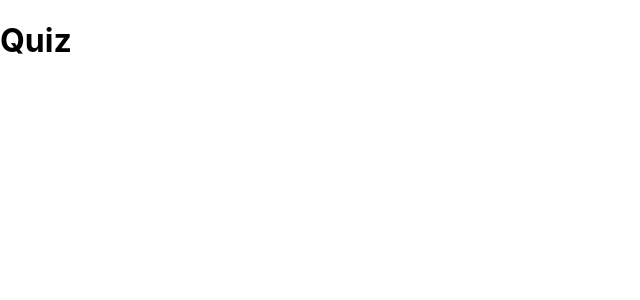
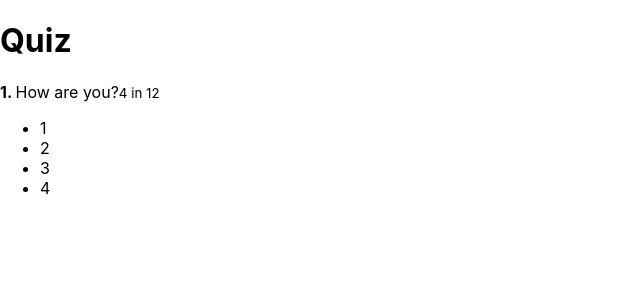
Before and after one commit to Insanch1k/Quizzes-App, a React app: page / in a window 1280 px wide. Shown: the top 300 px of the page, without its empty margins (0-640 px from the left). Built offline with nearby package versions, Linux system fonts and the light colour scheme.

Commit message:
ActiveQuiz component

```diff
--- a/src/components/ActiveQuiz/ActiveQuiz.css
+++ b/src/components/ActiveQuiz/ActiveQuiz.css
@@ -0,0 +1,13 @@
+.ActiveQuiz {
+    padding: 20px;
+    color: white;
+    border: 2px solid white;
+    border-radius: 5px;
+    margin: 0 10px;
+    box-sizing: border-box;
+}
+
+.Question {
+    display: flex;
+    justify-content: space-between;
+}
--- a/src/components/ActiveQuiz/ActiveQuiz.js
+++ b/src/components/ActiveQuiz/ActiveQuiz.js
@@ -0,0 +1,23 @@
+import React from 'react'
+import classes from './ActiveQuiz.css'
+
+const ActiveQuiz = props => (
+  <div className={classes.ActiveQuiz}>
+    <p className={classes.Question}>
+      <span><strong>1. </strong>
+      How are you?
+      </span>
+
+      <small>4 in 12</small>
+    </p>
+
+    <ul>
+      <li>1</li>
+      <li>2</li>
+      <li>3</li>
+      <li>4</li>
+    </ul>
+  </div>
+)
+
+export default ActiveQuiz
--- a/src/containers/Quiz/Quiz.css
+++ b/src/containers/Quiz/Quiz.css
@@ -11,3 +11,7 @@
     color: white;
     margin-left: 10px;
 }
+
+.QuizWrapper {
+    width: 600px;
+}
--- a/src/containers/Quiz/Quiz.js
+++ b/src/containers/Quiz/Quiz.js
@@ -1,15 +1,21 @@
 import React, {Component} from 'react'
 import classes from './Quiz.css'
+import ActiveQuiz from "../../components/ActiveQuiz/ActiveQuiz";
 
 class Quiz extends Component {
   state = {
     quiz: []
   }
 
-  render () {
+  render() {
     return (
       <div className={classes.Quiz}>
-        <h1>Quiz</h1>
+
+
+        <div className={classes.QuizWrapper}>
+          <h1>Quiz</h1>
+          <ActiveQuiz/>
+        </div>
       </div>
     )
   }
--- a/src/hoc/Layout.css
+++ b/src/hoc/Layout.css
@@ -2,7 +2,6 @@
     height: 100vh;
     display: flex;
     flex-direction: column;
-    color: orangered;
 }
 
 .Layout main {
```
